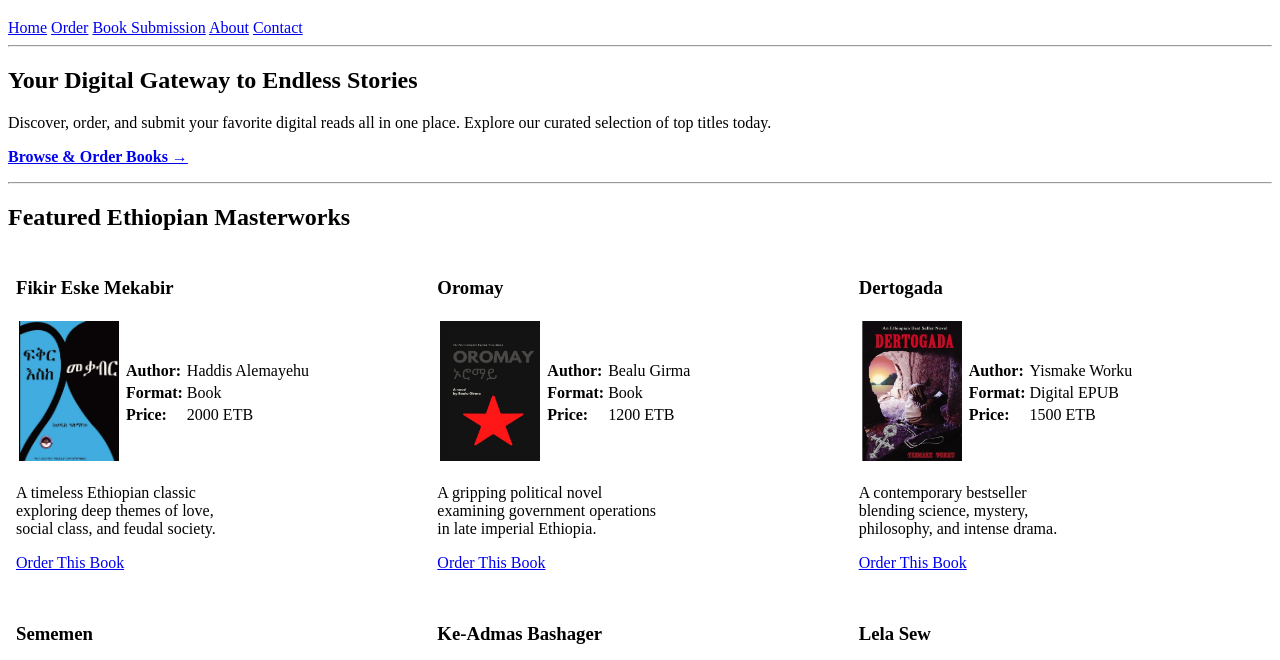
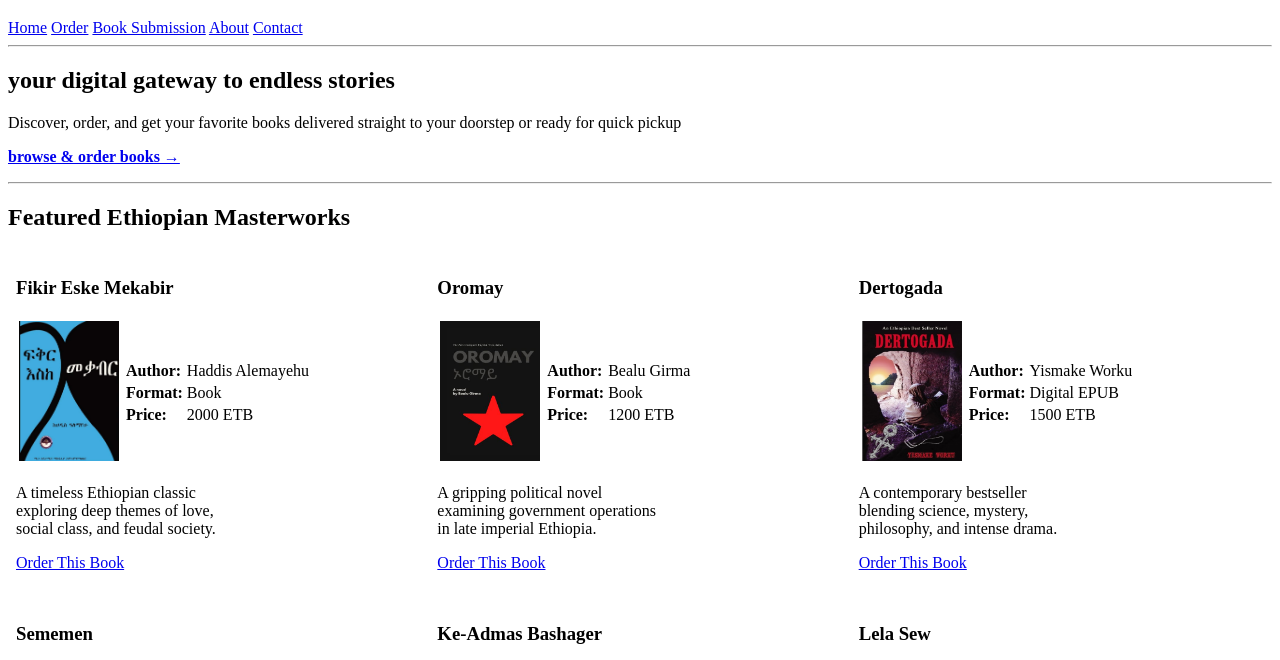
Before and after one commit to ezenid/e-books, a plain HTML site: page index.html in a window 1280 px wide. Shown: the part 61-721 px from the top of the page. Drawn offline with Linux system fonts and the light colour scheme.

Commit message:
fix(home): update hero message

```diff
--- a/index.html
+++ b/index.html
@@ -22,10 +22,9 @@
   </header>
   <main>
     <section>
-      <h2>Your Digital Gateway to Endless Stories</h2>
-      <p>Discover, order, and submit your favorite digital reads all in one place. Explore our curated selection of top
-        titles today.</p>
-      <p><a href="order/"><strong>Browse &amp; Order Books &rarr;</strong></a></p>
+      <h2>your digital gateway to endless stories</h2>
+      <p>Discover, order, and get your favorite books delivered straight to your doorstep or ready for quick pickup</p>
+      <p><a href="order/"><strong>browse &amp; order books &rarr;</strong></a></p>
     </section>
 
     <hr>
```
